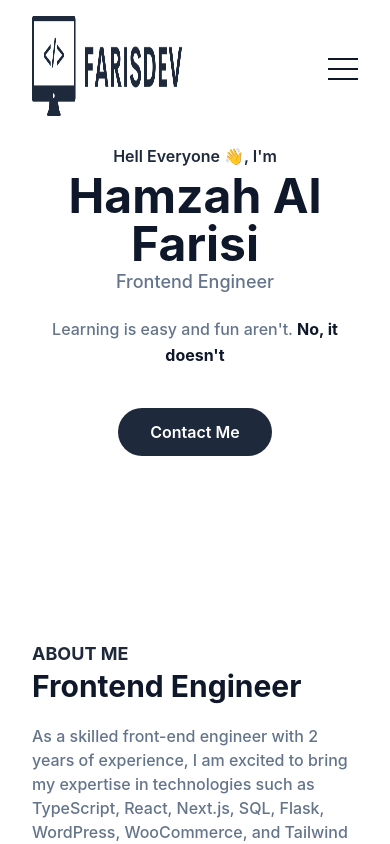
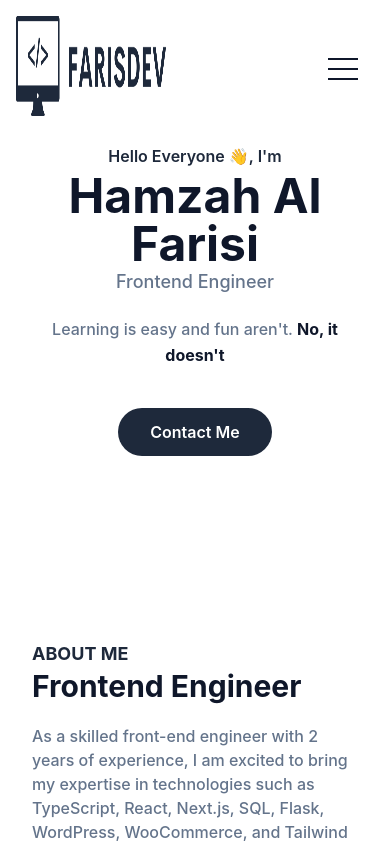
Before and after one commit to hotspoon/portfolio-tailwindcss, a Next.js app: page / in a window 390 px wide. Shown: the top 844 px of the page. Built offline with nearby package versions, Linux system fonts and the light colour scheme.

Commit message:
perbaikan hello v1

```diff
--- a/pages/index.js
+++ b/pages/index.js
@@ -126,15 +126,15 @@ export default function Home() {
 
       <header className="bg-transparent absolute top-0 left-0 w-full flex items-center z-10 pt-4">
         <div className="container">
-          <div className="flex items-center justify-between relative">
-            <div className="px-4">
+          <div className="flex items-center justify-between relative pb-2">
+            <div className="lg:px-4">
               <div className="h-100 w-100">
                 <Link href="/">
                   <a>
                     <Image
                       src={`/farisdev-logo-dark.png`}
                       alt="Hamzah Al Farisi"
-                      className="w-full h-100 m-auto"
+                      className="w-3/4 h-100 m-auto lg:h-100 lg:w-full"
                       width={150}
                       height={100}
                     />
@@ -208,7 +208,7 @@ export default function Home() {
           <div className="flex flex-wrap justify-center">
             <div className="w-full self-center px-4 lg:w-full">
               <h1 className="text-base font-semibold text-primary text-center lg:text-start md:text-xl">
-                Hell Everyone 👋, I'm
+                Hello Everyone 👋, I'm
                 <span className="block font-bold text-dark text-5xl mt-1 text-center lg:text-start lg:text-9xl">
                   Hamzah Al Farisi
                 </span>
```
